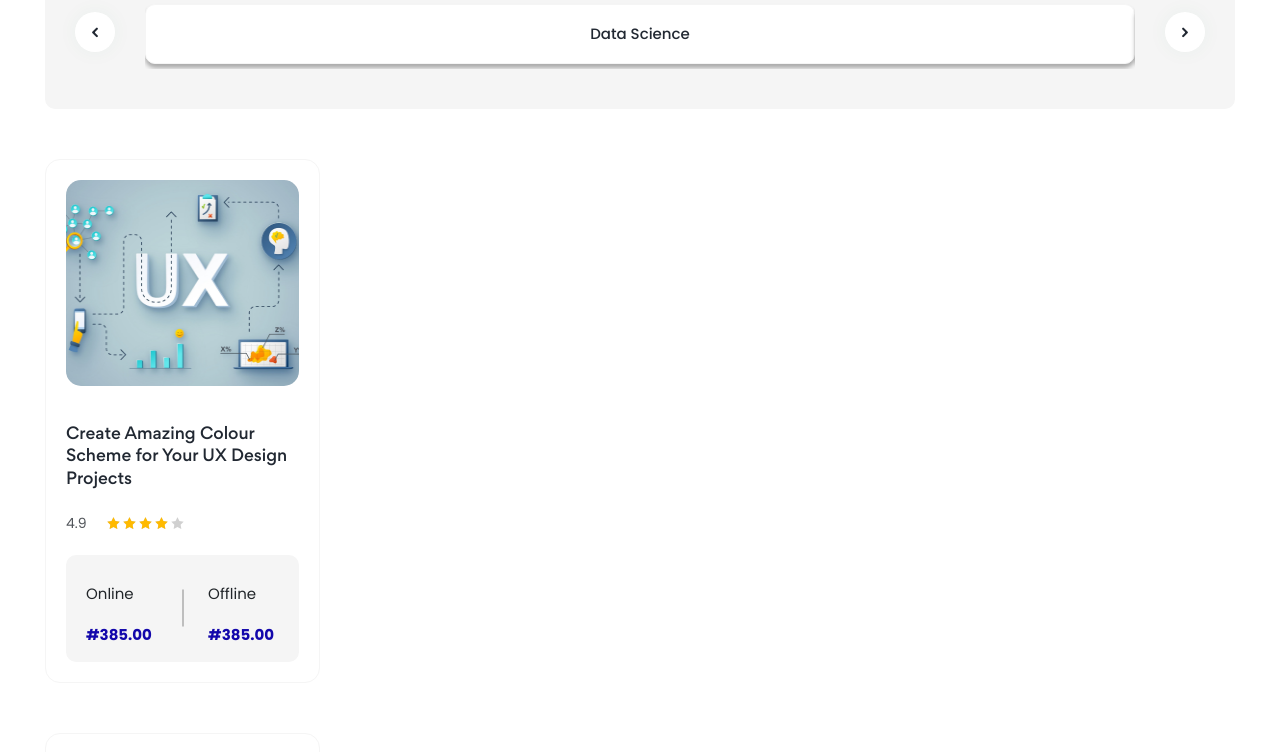
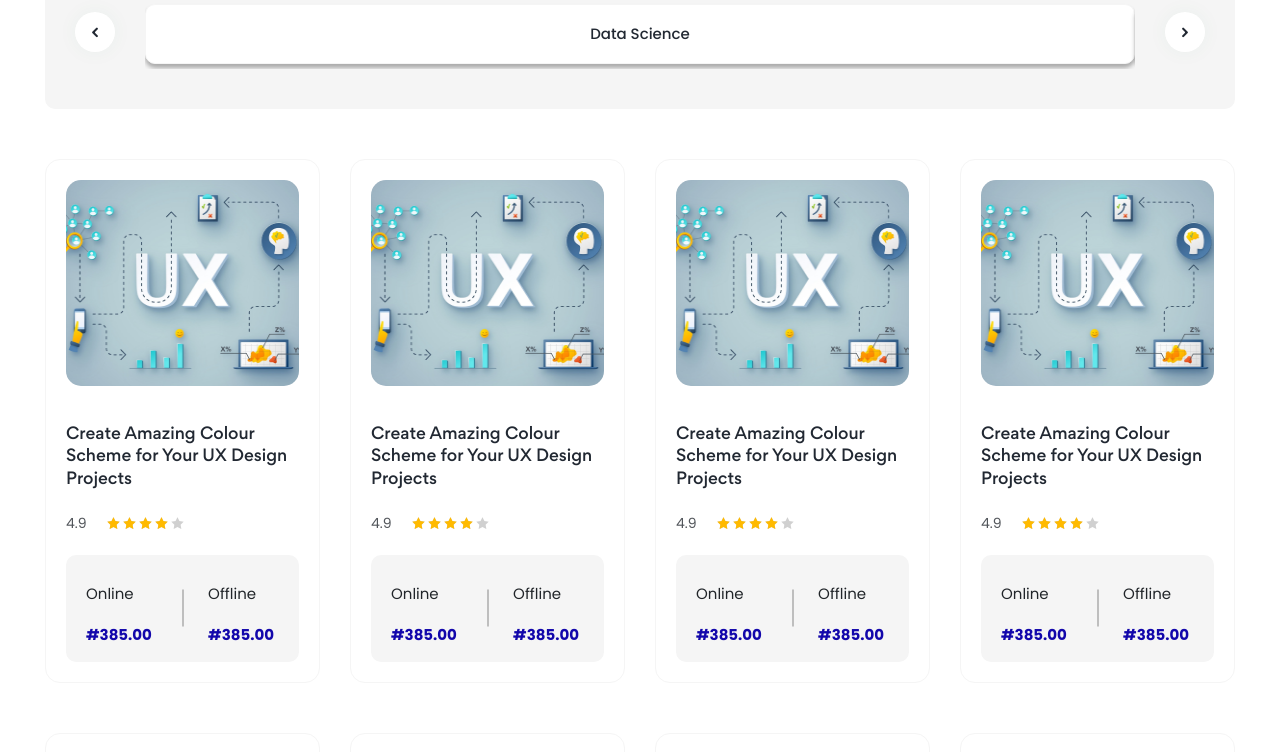
Before and after one commit to ATC-HUB/acadonline, a Nuxt app: page / in a window 1280 px wide. Shown: the part 2080-2832 px from the top of the page. Built offline with nearby package versions, Linux system fonts and the light colour scheme.

Commit message:
CourseCard and Tabs Components updated

```diff
--- a/components/CourseCard.vue
+++ b/components/CourseCard.vue
@@ -1,4 +1,44 @@
 <template>
+<div class="row">
+    <div class="col-lg-3 col-md-6">
+    <!-- Single Courses Start -->
+    <div class="single-courses">
+      <div class="courses-images">
+        <a href="#"
+          ><img src="assets/images/courses/courseImg.png" alt="Courses"
+        /></a>
+      </div>
+      <div class="courses-content">
+        <h4 class="title">
+          <a href="#"
+            >Create Amazing Colour Scheme for Your UX Design Projects</a
+          >
+        </h4>
+        <div class="courses-meta">
+          <div class="courses-review">
+            <span class="rating-count">4.9</span>
+            <span class="rating-star">
+              <span class="rating-bar" style="width: 80%"></span>
+            </span>
+          </div>
+        </div>
+        <div class="courses-price-review">
+          <div class="courses-price">
+            <p class="courses-meta add-margin">Online</p>
+            <span class="sale-parice">#385.00</span>
+          </div>
+          <div>
+            <img src="assets/images/verticalLine.png" />
+          </div>
+          <div class="courses-price">
+            <p class="courses-meta add-margin">Offline</p>
+            <span class="sale-parice">#385.00</span>
+          </div>
+        </div>
+      </div>
+    </div>
+    <!-- Single Courses End -->
+  </div>
   <div class="col-lg-3 col-md-6">
     <!-- Single Courses Start -->
     <div class="single-courses">
@@ -38,6 +78,86 @@
     </div>
     <!-- Single Courses End -->
   </div>
+  <div class="col-lg-3 col-md-6">
+    <!-- Single Courses Start -->
+    <div class="single-courses">
+      <div class="courses-images">
+        <a href="#"
+          ><img src="assets/images/courses/courseImg.png" alt="Courses"
+        /></a>
+      </div>
+      <div class="courses-content">
+        <h4 class="title">
+          <a href="#"
+            >Create Amazing Colour Scheme for Your UX Design Projects</a
+          >
+        </h4>
+        <div class="courses-meta">
+          <div class="courses-review">
+            <span class="rating-count">4.9</span>
+            <span class="rating-star">
+              <span class="rating-bar" style="width: 80%"></span>
+            </span>
+          </div>
+        </div>
+        <div class="courses-price-review">
+          <div class="courses-price">
+            <p class="courses-meta add-margin">Online</p>
+            <span class="sale-parice">#385.00</span>
+          </div>
+          <div>
+            <img src="assets/images/verticalLine.png" />
+          </div>
+          <div class="courses-price">
+            <p class="courses-meta add-margin">Offline</p>
+            <span class="sale-parice">#385.00</span>
+          </div>
+        </div>
+      </div>
+    </div>
+    <!-- Single Courses End -->
+  </div>
+  <div class="col-lg-3 col-md-6">
+    <!-- Single Courses Start -->
+    <div class="single-courses">
+      <div class="courses-images">
+        <a href="#"
+          ><img src="assets/images/courses/courseImg.png" alt="Courses"
+        /></a>
+      </div>
+      <div class="courses-content">
+        <h4 class="title">
+          <a href="#"
+            >Create Amazing Colour Scheme for Your UX Design Projects</a
+          >
+        </h4>
+        <div class="courses-meta">
+          <div class="courses-review">
+            <span class="rating-count">4.9</span>
+            <span class="rating-star">
+              <span class="rating-bar" style="width: 80%"></span>
+            </span>
+          </div>
+        </div>
+        <div class="courses-price-review">
+          <div class="courses-price">
+            <p class="courses-meta add-margin">Online</p>
+            <span class="sale-parice">#385.00</span>
+          </div>
+          <div>
+            <img src="assets/images/verticalLine.png" />
+          </div>
+          <div class="courses-price">
+            <p class="courses-meta add-margin">Offline</p>
+            <span class="sale-parice">#385.00</span>
+          </div>
+        </div>
+      </div>
+    </div>
+    <!-- Single Courses End -->
+  </div>
+  </div>
+
 </template>
 
 <script></script>
--- a/components/Tabs.vue
+++ b/components/Tabs.vue
@@ -3,9 +3,8 @@
         <div v-for="coursetab in coursedata" :key="coursetab" class="tab-pane fade show active" id="`#${coursetab.category}`">
           <!-- All Courses Wrapper Start -->
           <div class="courses-wrapper">
-            <div class="row">
+
               <CourseCard />
-            </div>
           </div>
           <!-- All Courses Wrapper End -->
         </div>
@@ -16,7 +15,7 @@
 export default{
     name: "Tabs",
     props: {
-        coursedata: Object
+        coursedata: String
     }
 }
 </script>
```
